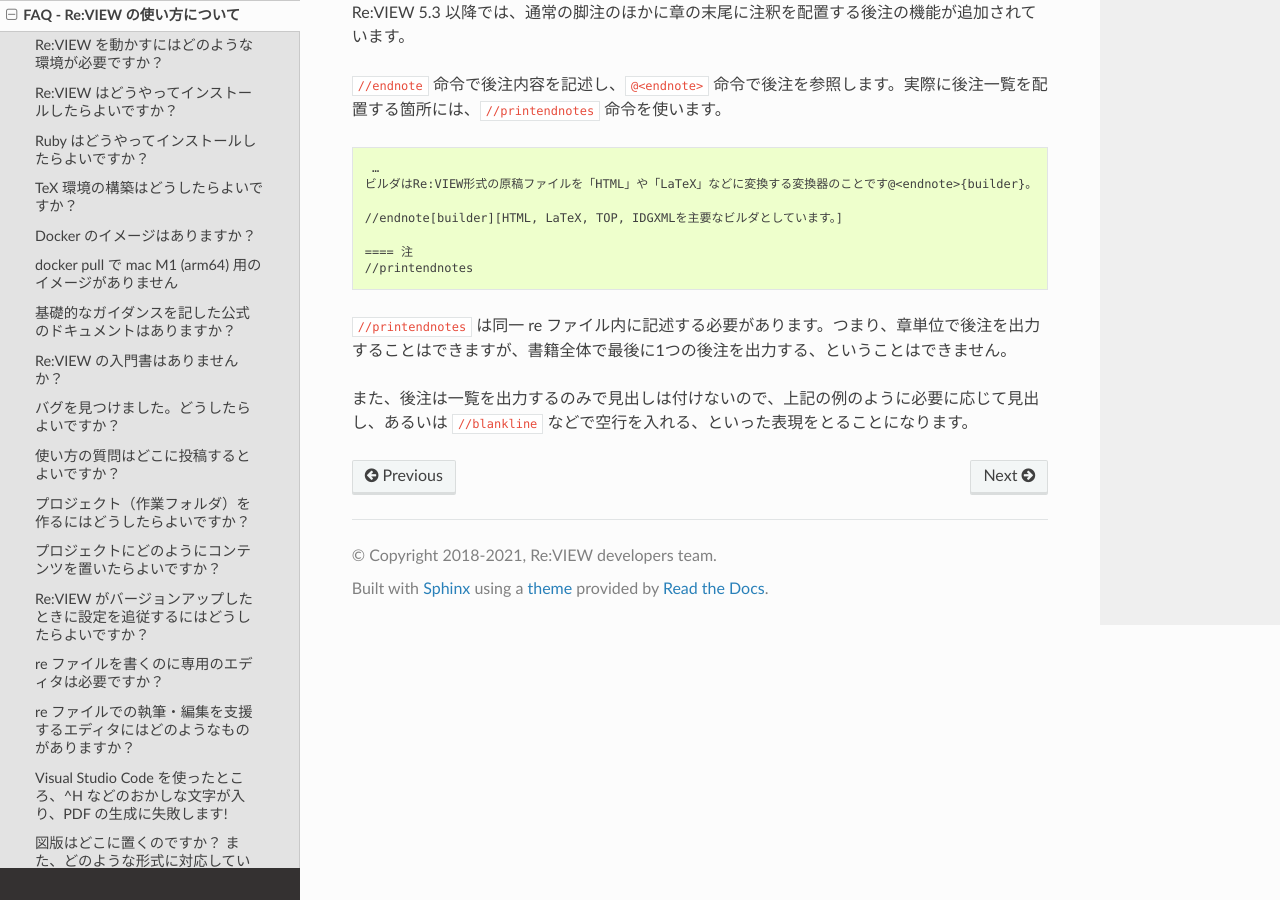
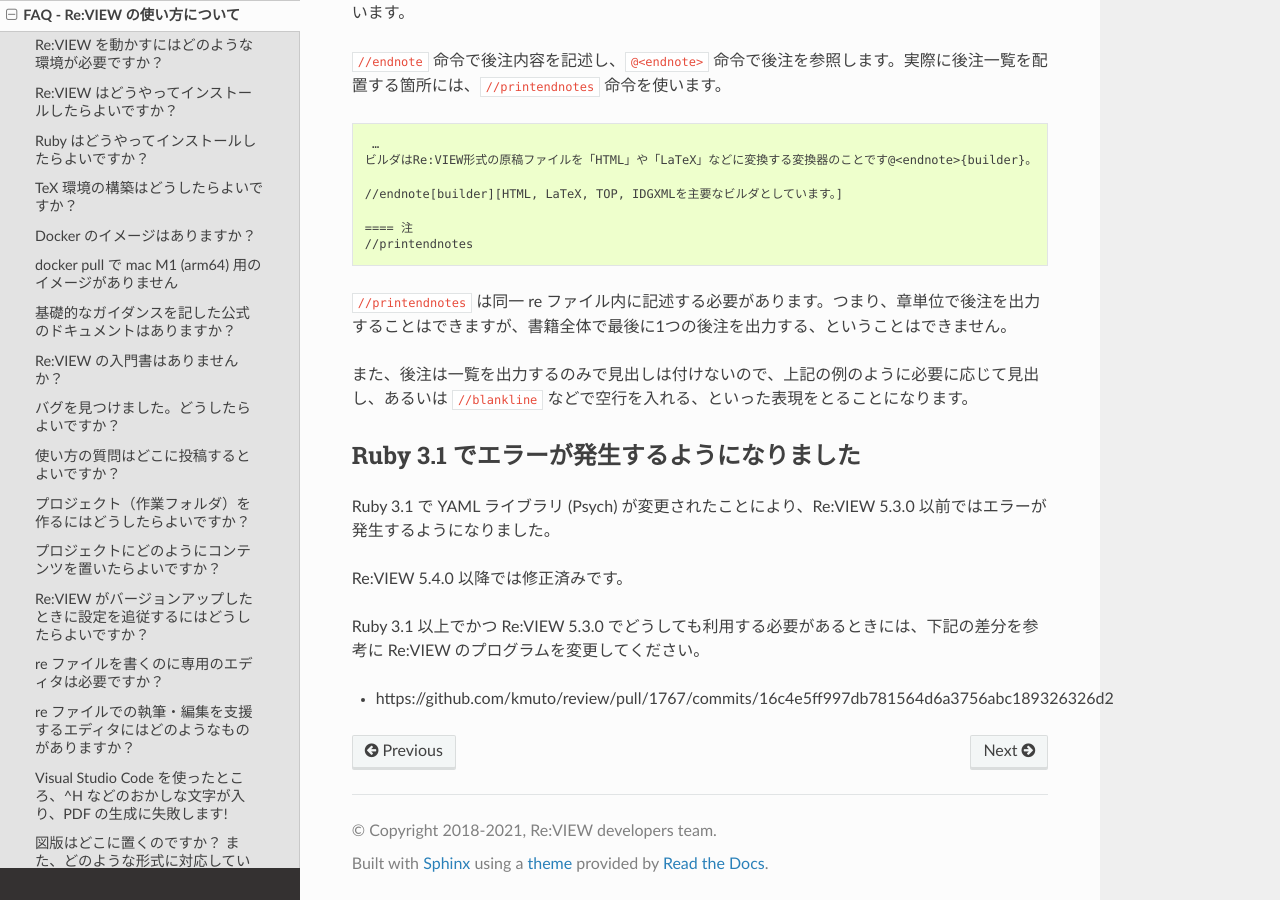
Before and after one commit to reviewml/reviewknowledge-ja, a Sphinx documentation site: the page built from docs/faq/faq-usage.md, in a window 1280 px wide and 900 px high, scrolled down 18221 px. Built offline with Sphinx 7.4.7 and the Read the Docs theme 2.0.0, drawn with Linux system fonts in a browser that asks for light colours; some of the changed text lies outside the part shown.

Commit message:
ruby 3.1 yaml

```diff
--- a/docs/faq/faq-usage.md
+++ b/docs/faq/faq-usage.md
@@ -683,3 +683,12 @@
 `//printendnotes` は同一 re ファイル内に記述する必要があります。つまり、章単位で後注を出力することはできますが、書籍全体で最後に1つの後注を出力する、ということはできません。
 
 また、後注は一覧を出力するのみで見出しは付けないので、上記の例のように必要に応じて見出し、あるいは `//blankline` などで空行を入れる、といった表現をとることになります。
+## Ruby 3.1 でエラーが発生するようになりました
+
+Ruby 3.1 で YAML ライブラリ (Psych) が変更されたことにより、Re:VIEW 5.3.0 以前ではエラーが発生するようになりました。
+
+Re:VIEW 5.4.0 以降では修正済みです。
+
+Ruby 3.1 以上でかつ Re:VIEW 5.3.0 でどうしても利用する必要があるときには、下記の差分を参考に Re:VIEW のプログラムを変更してください。
+
+- https://github.com/kmuto/review/pull/1767/commits/16c4e5ff997db781564d6a3756abc189326326d2
```
Also changed, not shown: other parts of docs/faq/faq-usage.md (+1 -1 lines).
